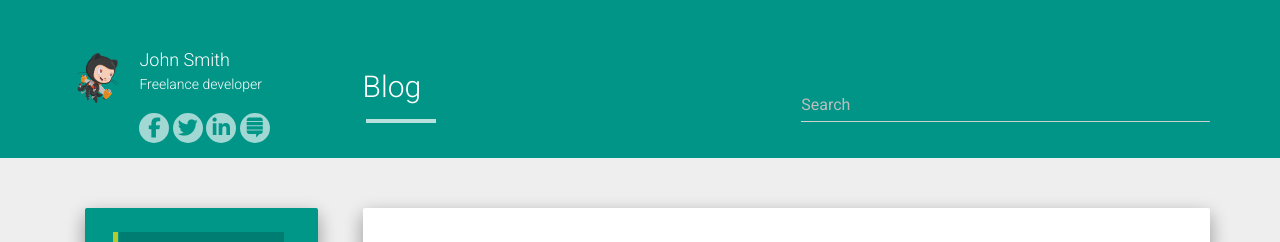
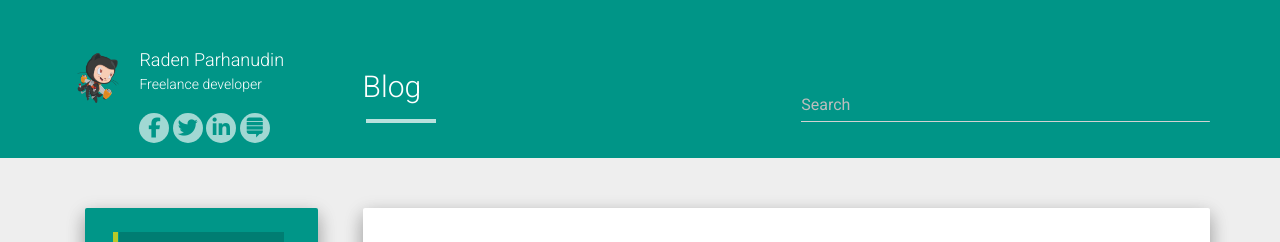
Before and after one commit to radenparhanudin/Documentation, a Jekyll site: the page built from index.html, in a window 1280 px wide. Shown: the top 242 px of the page. Built offline with Jekyll 4.4.1, drawn with Linux system fonts in a browser that asks for light colours; nearby versions of some CDN libraries; the list of posts is cut into pages by our own code.

Commit message:
Update _config.yml

```diff
--- a/_config.yml
+++ b/_config.yml
@@ -1,17 +1,14 @@
-title: John Smith
+title: Documentation
 description: My Personal Blog
-author: John Smith
-logo: /hcz-jekyll-blog/static/img/avatar.png
-github: https://github.com/codeasashu
+author: Raden Parhanudin
+logo: https://codeasashu.github.io/hcz-jekyll-blog/static/img/avatar.png
+github: https://github.com/radenparhanudin
 about: Freelance developer
 
-baseurl: "https://codeasashu.github.io/hcz-jekyll-blog"
+baseurl: "https://radenparhanudin.github.io/Documentation"
 url: "https://codeasashu.github.io/hcz-jekyll-blog"
 
 allowsearch: true
-
-disqus_shortname: aboutashu
-google_analytics: UA-72862926-1
 
 share:
   twitter_username: \#
```
